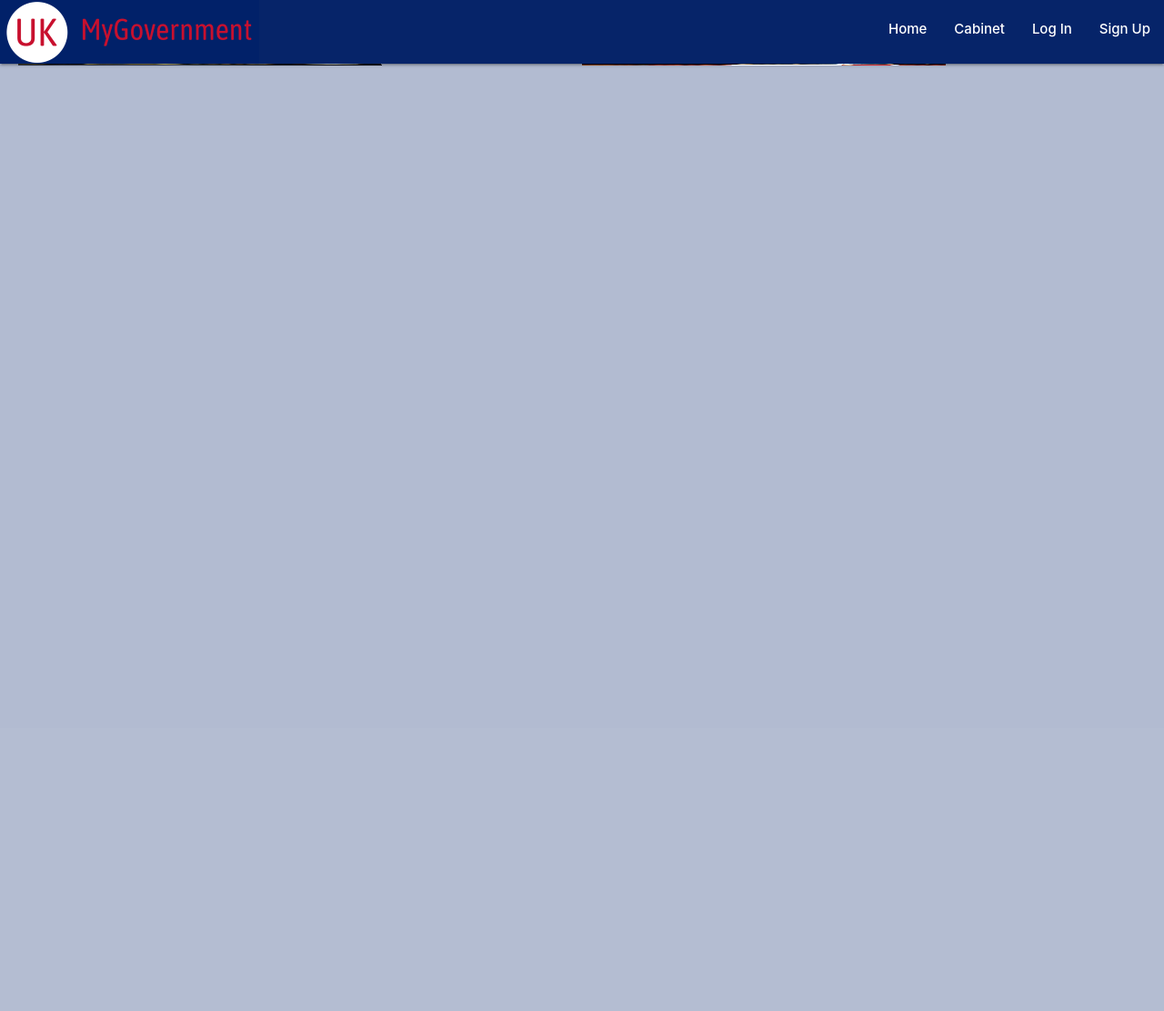
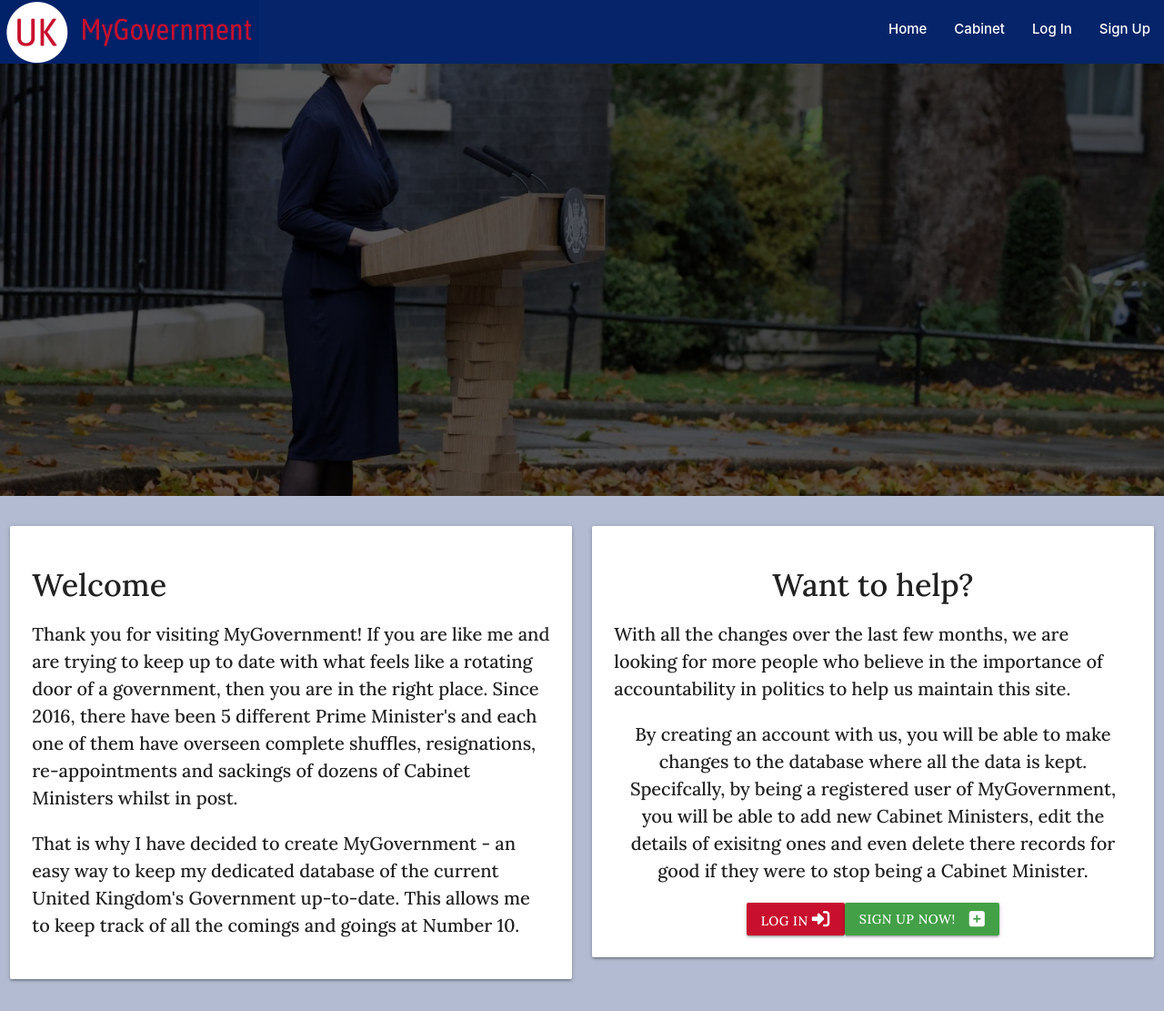
Before and after one commit to alikariminik/My-Gov-Milestone-Project-3, a Flask app: page / in a window 1280 px wide. Shown: the whole page at 91% size. Before the commit the page ends 73 px from the top, so only its background shows below. Run offline with Flask 2, Linux system fonts and the light colour scheme; some libraries are stand-ins or nearby versions.

Commit message:
added homepage

```diff
--- a/static/css/style.css
+++ b/static/css/style.css
@@ -22,41 +22,44 @@ nav {
     padding: 0 20px 0 20px;
  }
 
+/****************** Home Image  *************/
 
- .mymodal{
-   max-height: 73% !important;
-   height: 60% !important;
+/* Hero Image  */
+.hero-image-outer{
+   height: 350px;
+   width: 100%;
+}
+.hero-image {
+   background-image: linear-gradient(rgba(0, 0, 0, 0.65), rgba(0, 0, 0, 0.65)), url("../images/big.jpg");
+   height: 95%;
+   background-position: center;
+   background-repeat: no-repeat;
+   background-size: cover;
+   position: relative;
  }
 
- /* Home Page */
 
-.bgimg-outer{
-   height: 534px;
+ @media only screen and (min-width: 800px)  {
+   .hero-image-outer{
+      height: 450px;
+      width: 100%;
+   }
+ }
+
+ @media only screen and (min-width: 960px)  {
+   .hero-image-outer{
+      height: 500px;
+      width: 100%;
+   }
+ }
+
+/******* Add & Edit Mode *************/
+.intro-text{
+   font-size: 20px;
+   font-family: 'lora', sans-serif;
+
 }
 
-#bgimg1{
-   background-image: url("../images/dcameron.jpg");
-   height: fit-content;
-   background-repeat: no-repeat;
-}
-
-#bgimg2{
-   background-image: url("../images/tmay.jpg");
-   height: fit-content;
-   background-repeat: no-repeat;
-}
-
-#bgimg3{
-   background-image: url("../images/bjohnson.jpg");
-   height: fit-content;
-   background-repeat: no-repeat;
-}
-
-#bgimg4{
-   background-image: url("../images/ltruss.jpg");
-   height: fit-content;
-   background-repeat: no-repeat;
-}
 
  /* Add & Edit Mode */
 
@@ -73,6 +76,11 @@ nav {
 
  .minister-form-buttons:hover{
    transform: scale(1.15);
+ }
+
+ .mymodal{
+   max-height: 73% !important;
+   height: 60% !important;
  }
 
  /* Cabinet Member Profile Card and Picture */
@@ -151,11 +159,6 @@ nav {
     font-weight: 600;
     font-size: 18px ;
     text-align: center;
- }
-
- .flex-box-buttons{
-    display: flex;
-    justify-content:flex-end
  }
 
  /* Font Awesome Edit & Delete Icons */
@@ -274,14 +277,14 @@ nav {
    align-items: center;
 }
 
-.login-submit-button{
+.login-signup-button{
    color:white;
    background-color:#C8102E;
 }
 
-.login-submit-button:hover{
-   color:#C8102E;
-   background-color:white;
+.login-signup-button:hover{
+   color:#062469;
+   background-color:white !important;
 }
 
 .login-card-inner{
--- a/templates/base.html
+++ b/templates/base.html
@@ -44,17 +44,21 @@
             {% endif %}
           </ul>
     </header>
-    <section>
+    <section id="flash-message">
         <!-- flash messages -->
         {% with messages = get_flashed_messages() %}
             {% if messages %}
                 {% for message in messages %}
                     <div class="row flashes">
-                        <h4 id="flash-message" style="background-color: #062469; color: white;" class="center-align">{{ message }}    <i class="fa-solid fa-x" id="flashx" onclick="removeFlash()"></i></h4>
+                        <p style="background-color: #062469; color: white; font-size: 24px ;" class="center-align">{{ message }}    <i class="fa-solid fa-x" id="flashx" onclick="removeFlash()"></i></p>
                     </div>
                 {% endfor %}
             {% endif %}
         {% endwith %}
+    </section>
+    <section>
+        {% block homepage %}
+        {% endblock %}
     </section>
     <main class="body-padding">
         {% block content %}
--- a/templates/home.html
+++ b/templates/home.html
@@ -1,23 +1,57 @@
 {% extends "base.html" %}
-{% block content %}
+{% block homepage %}
 
-<div class="row bgimg-outer">
-    <div id="bgimg1" class="col s6"></div>
-    <div id="bgimg2" class="col s6"></div>
-    <div id="bgimg3" class="col s6"></div>
-    <div id="bgimg4" class="col s6"></div>
-</div>
+<main class="hero-image-outer">
+    <div class="hero-image">
+    </div>
+</main>
+
+<section>
+    <div class="row">
+        <div class="col s12 m6 center-align">
+            <div class="card-panel left-align intro-text">
+                <h4>Welcome</h4>
+                <p>
+                    Thank you for visiting MyGovernment! If you are like me and are trying
+                    to keep up to date with what feels like a rotating door of a government, then you are in the
+                    right place. Since 2016, there have been 5 different Prime Minister's and each one
+                    of them have overseen complete shuffles, resignations, re-appointments and sackings of
+                    dozens of Cabinet Ministers whilst in post.
+                </p>
+                <p>
+                    That is why I have decided to create MyGovernment - an easy way to keep my dedicated database
+                    of the current United Kingdom's Government up-to-date. This allows me to keep track
+                    of all the comings and goings at Number 10.
+                </p>
+            </div>
+        </div>
+        <div class="col s12 m6 center-align">
+            <div class="card-panel  intro-text">
+                <h4>Want to help?</h4>
+                <p class="left-align">
+                    With all the changes over the last few months, we are looking for more people
+                    who believe in the importance of accountability in politics to help us maintain this site.
+                </p>
+                <p>
+                    By creating an account with us, you will be able to make changes to the database where
+                    all the data is kept. Specifcally, by being a registered user of MyGovernment, you will
+                    be able to add new Cabinet Ministers, edit the details of exisitng ones and even delete
+                    there records for good if they were to stop being a Cabinet Minister.
+                </p>
+
+                <div class="center-align flex-box-buttons">
+                    <a class="btn login-signup-button" href="{{ url_for('login') }}">
+                    Log In  <i class="fa-solid fa-right-to-bracket"></i>
+                    </a>
+                    <a class="btn green darken-1 text-shadow minister-form-buttons"
+                    href="{{ url_for('signup') }}"> Sign Up Now! <i class="fas fa-plus-square right"></i>
+                    </a>
+                </div>
+            </div>
+        </div>
+    </div>
+</section>
 
 
 
-<!-- <div class="row">
-    <div class="carousel carousel-slider">
-        <a class="carousel-item" href="#one!"><img src="{{ url_for('static', filename='images/favicon-UK.ico') }}"></a>
-        <a class="carousel-item" href="#two!"><img src="{{ url_for('static', filename='images/downing-street-night.jpg') }}"></a>
-        <a class="carousel-item" href="#three!"><img src="{{ url_for('static', filename='images/favicon-UK.ico') }}"></a>
-        <a class="carousel-item" href="#four!"><img src="{{ url_for('static', filename='images/favicon-UK.ico') }}"></a>
-        <a class="carousel-item" href="#fove!"><img src="{{ url_for('static', filename='images/favicon-UK.ico') }}"></a>
-      </div>
-</div> -->
-
 {% endblock %}
--- a/templates/login.html
+++ b/templates/login.html
@@ -25,15 +25,15 @@
                     </div>
                 <!-- login -->
                     <div class="row login-form ">
-                        <button type="submit" class="col s12 btn-large login-submit-button">
+                        <button type="submit" class="col s12 btn-large red darken-4 login-signup-button">
                             Log In  <i class="fa-solid fa-right-to-bracket"></i>
                         </button>
                     </div>
                     <div class="row">
                         <div class="col s12 ">
                             <p class="center-align">
-                                <strong style="color: #C8102E; font-size:18px"> Already have an account?
-                                    <a href="{{ url_for('signup') }}">Sign In Now!</a></strong>
+                                <strong style="color: #C8102E; font-size: 20px"> Not registered?
+                                    <a href="{{ url_for('signup') }}">Sign Up Now!</a></strong>
                             </p>
                         </div>
                     </div>
--- a/templates/signup.html
+++ b/templates/signup.html
@@ -25,15 +25,15 @@
                     </div>
                 <!-- login -->
                     <div class="row login-form ">
-                        <button type="submit" class="col s12 btn-large red darken-4 text-shadow login-submit-button">
+                        <button type="submit" class="col s12 btn-large red darken-4 login-signup-button">
                             Register      <i class="fa-solid fa-pen"></i>
                         </button>
                     </div>
                     <div class="row">
                         <div class="col s12 ">
                             <p class="center-align">
-                                <strong style="color: #C8102E; font-size:18px"> Not registered yet?
-                                    <a href="{{ url_for('login') }}">Sign Up Now!</a></strong>
+                                <strong style="color: #C8102E; font-size: 20px"> Already have an account?
+                                    <a href="{{ url_for('login') }}">Sign In Now!</a></strong>
                             </p>
                         </div>
                     </div>
```
Also changed, not shown: README.md, static/images/big.jpg (added), static/images/ltrussres.jpg (added), 1 other file.
